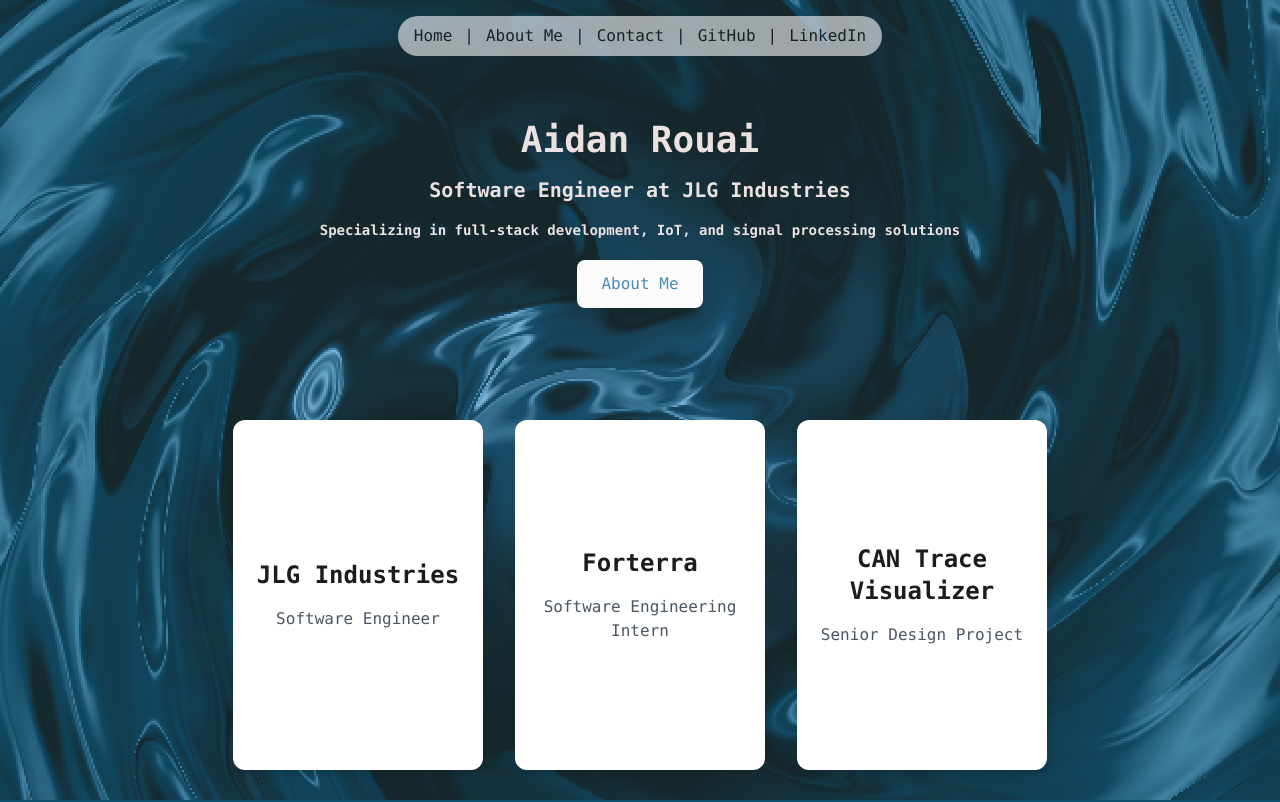
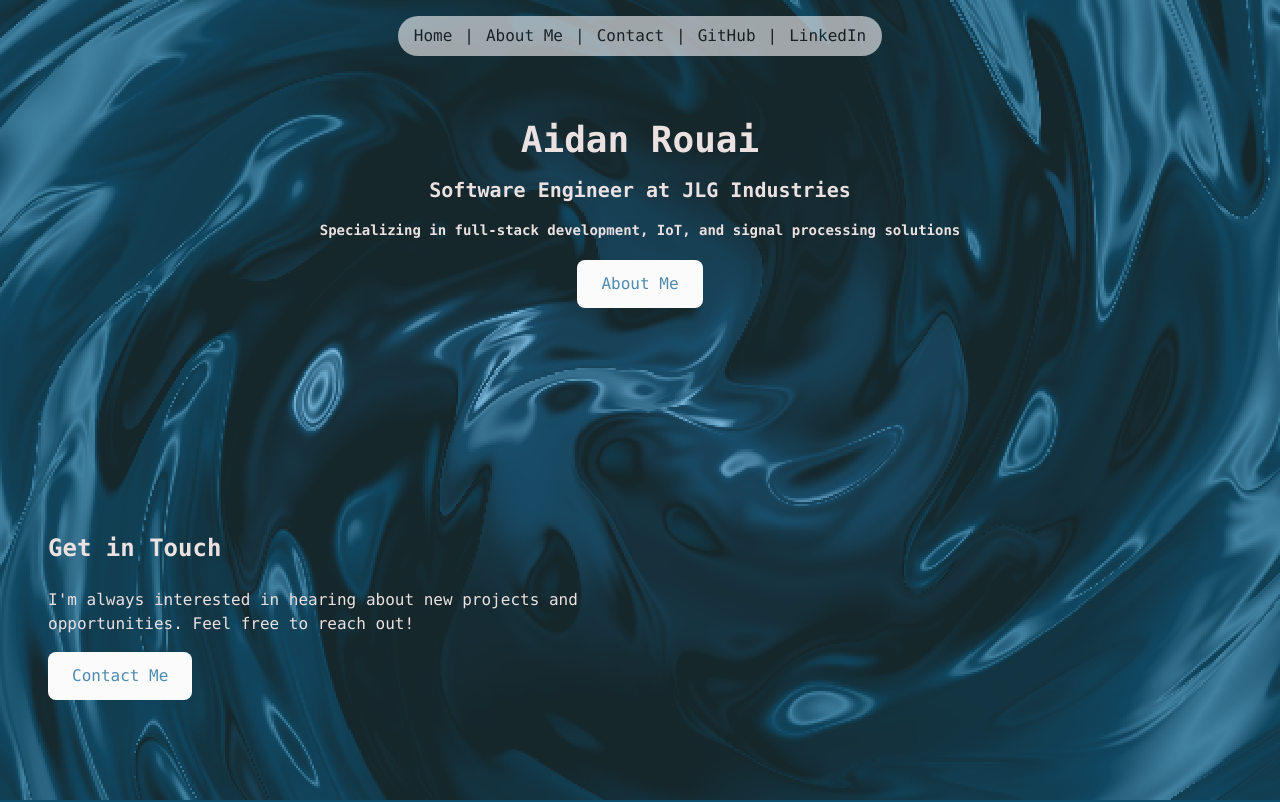
Before and after one commit to AidanRouai/portfolio-site, a Next.js app: page / in a window 1280 px wide. Shown: the top 802 px of the page. Built offline with nearby package versions, Linux system fonts and the light colour scheme.

Commit message:
removed cards

```diff
--- a/app/components/SteamCarousel.tsx
+++ b/app/components/SteamCarousel.tsx
@@ -8,10 +8,10 @@
     const stat = stats[index];
 
     return (
-        <div className="flex flex-col items-center gap-4">
+        <div className="flex flex-col items-center gap-4 ">
             <div className="carousel-container">
                 <h1 className=" text-xl mb-3 font-bold">Recently Played Games</h1>
-                <div className="mb-3 flex justify-center mt-auto">
+                <div className="mb-3 flex justify-center mt-auto overflow-hidden rounded-lg max-w-xs">
                     <Image src={`https://cdn.akamai.steamstatic.com/steam/apps/${stat.appid}/header.jpg`} alt={stat.name} width={460} height={215} />
                 </div>
                 <h4 className="mt-auto">{stat.name}</h4>
--- a/app/page.tsx
+++ b/app/page.tsx
@@ -19,9 +19,6 @@
 
       {/* Featured Projects Section */}
       <section className="mb-12 md:mb-20 max-w-7xl mx-auto rounded-lg p-4 md:p-8">
-        <div className='flex flex-col md:flex-row gap-6 justify-center items-center'>
-          <CardsRendering />
-        </div>
       </section>
 
       {/* Contact Section */}
```
